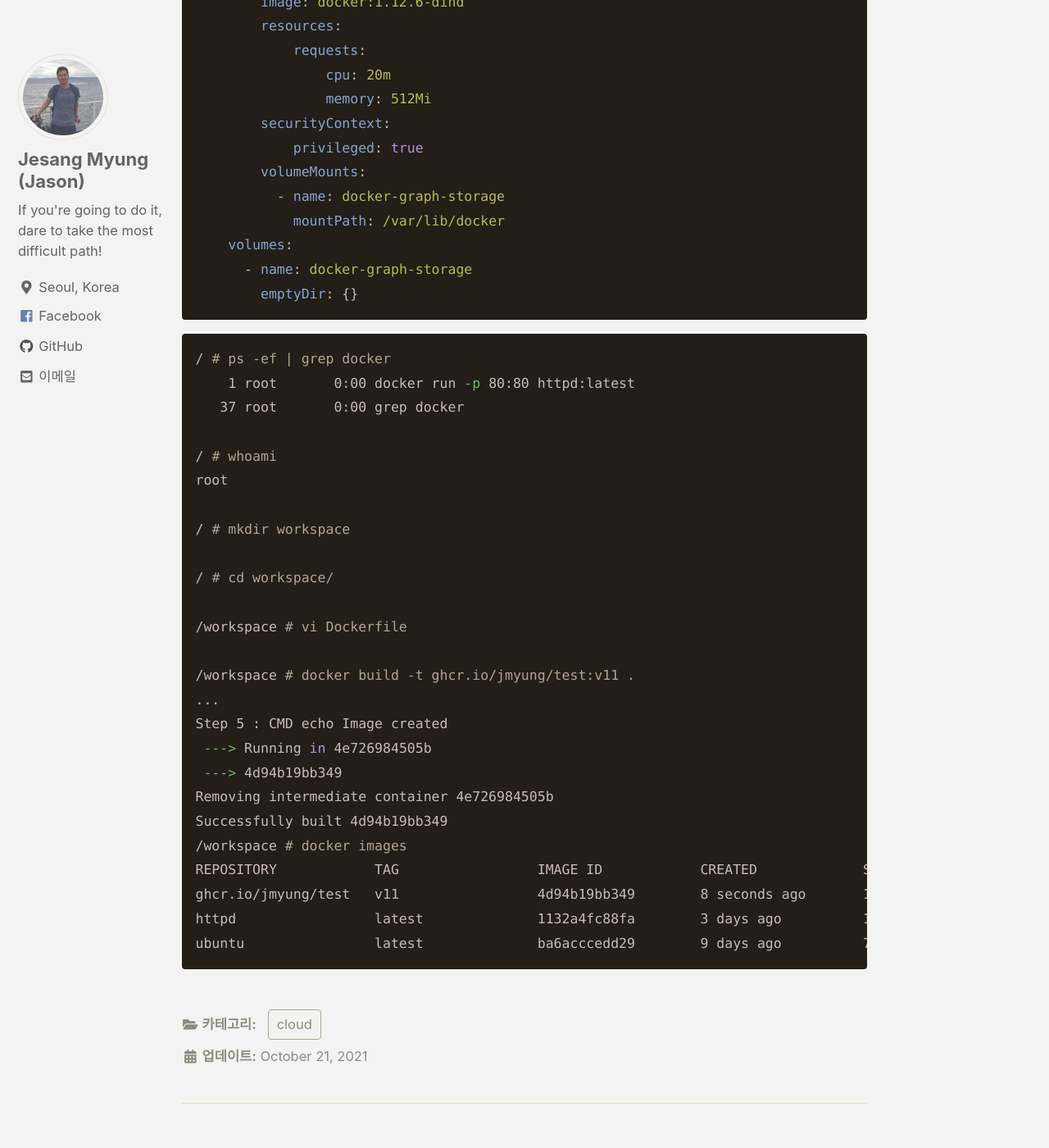
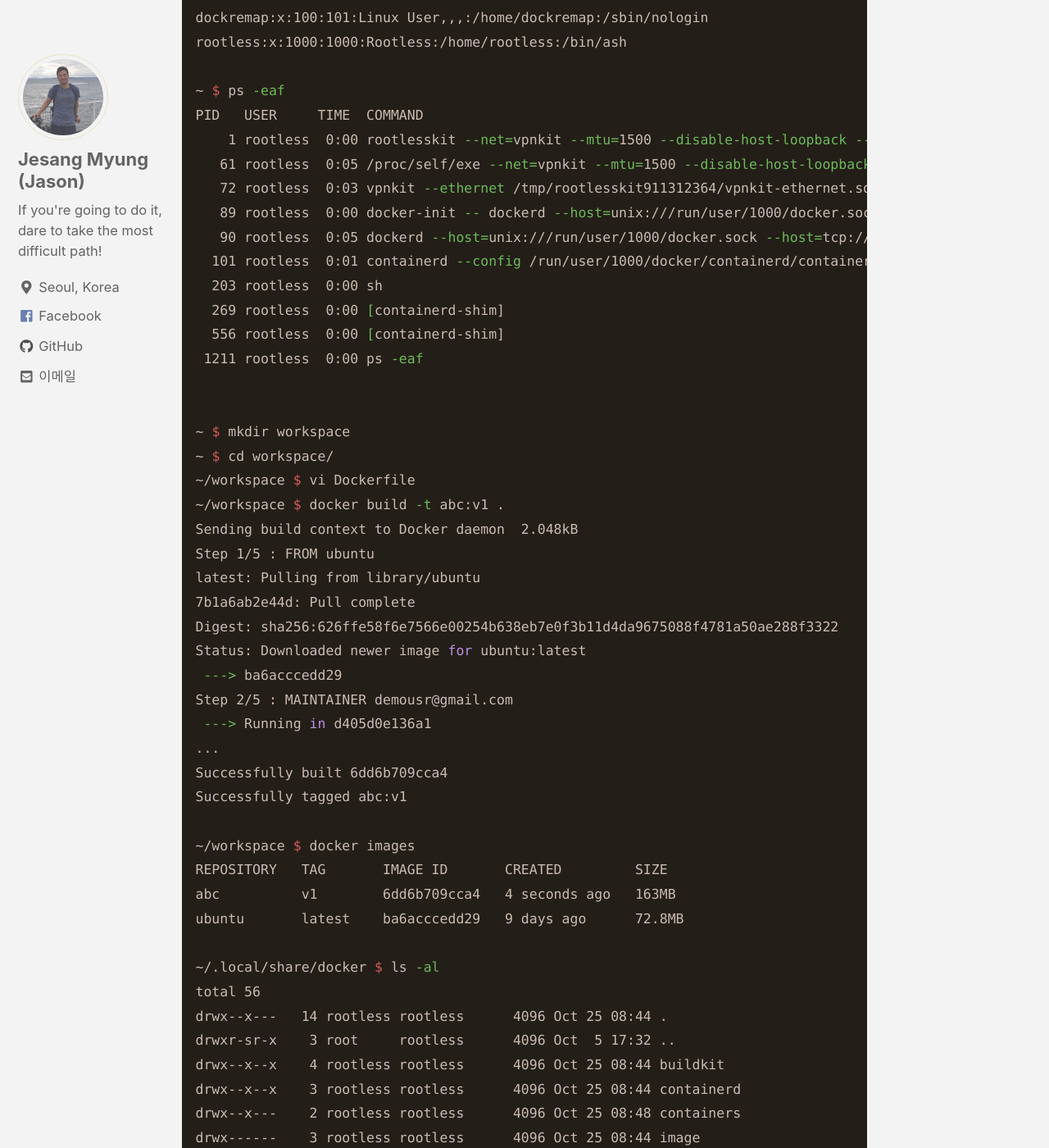
Before and after one commit to jmyung/jmyung.github.io, a Jekyll site: the page built from _posts/2021-10-20-buildah-in-container.md, in a window 1280 px wide and 1400 px high, scrolled down 2822 px. Shown: the whole window at 82% size. Built offline with Jekyll 4.4.1, drawn with Linux system fonts in a browser that asks for light colours; cached includes are drawn as plain includes; nearby versions of some CDN libraries; some of the changed text lies outside the part shown.

Commit message:
Update 2021-10-20-buildah-in-container.md

````diff
--- a/_posts/2021-10-20-buildah-in-container.md
+++ b/_posts/2021-10-20-buildah-in-container.md
@@ -76,66 +76,85 @@ buildah push ghcr.io/jmyung/test:v11
 
 # Docker in containerd
 
-priviledge mode 사용
+rootless 유저 사용
 
 yaml
 ```yaml
 apiVersion: v1
 kind: Pod
 metadata:
-    name: dind
+  name: rootless
 spec:
-    containers:
-      - name: docker-cmds
-        image: docker:1.12.6
-        command: ['docker', 'run', '-p', '80:80', 'httpd:latest']
-        resources:
-            requests:
-                cpu: 10m
-                memory: 256Mi
-        env:
-          - name: DOCKER_HOST
-            value: tcp://localhost:2375
-      - name: dind-daemon
-        image: docker:1.12.6-dind
-        resources:
-            requests:
-                cpu: 20m
-                memory: 512Mi
-        securityContext:
-            privileged: true
-        volumeMounts:
-          - name: docker-graph-storage
-            mountPath: /var/lib/docker
-    volumes:
-      - name: docker-graph-storage
-        emptyDir: {}
+  containers:
+    - image: docker:dind-rootless
+      imagePullPolicy: Never
+      name: rootless
+      env:
+        - name: DOCKER_HOST
+          value: unix:///run/user/1000/docker.sock
+      securityContext:
+        privileged: true
 ```
 
 ```sh
-/ # ps -ef | grep docker
-    1 root       0:00 docker run -p 80:80 httpd:latest
-   37 root       0:00 grep docker
+/ $ cat /etc/passwd
+...
+dockremap:x:100:101:Linux User,,,:/home/dockremap:/sbin/nologin
+rootless:x:1000:1000:Rootless:/home/rootless:/bin/ash
 
-/ # whoami
-root
+~ $ ps -eaf
+PID   USER     TIME  COMMAND
+    1 rootless  0:00 rootlesskit --net=vpnkit --mtu=1500 --disable-host-loopback --port-driver=builtin --copy-up=/etc --copy-up=6:2376/tcp docker-init -- dockerd --host=unix:///run/user/1000/docker.sock --host=tcp://0.0.0.0:2376 --tlsverify --tlscacert /ce-tlscert /certs/server/cert.pem --tlskey /certs/server/key.pem
+   61 rootless  0:05 /proc/self/exe --net=vpnkit --mtu=1500 --disable-host-loopback --port-driver=builtin --copy-up=/etc --copy-2376:2376/tcp docker-init -- dockerd --host=unix:///run/user/1000/docker.sock --host=tcp://0.0.0.0:2376 --tlsverify --tlscacert m --tlscert /certs/server/cert.pem --tlskey /certs/server/key.pem
+   72 rootless  0:03 vpnkit --ethernet /tmp/rootlesskit911312364/vpnkit-ethernet.sock --mtu 1500 --host-ip 0.0.0.0
+   89 rootless  0:00 docker-init -- dockerd --host=unix:///run/user/1000/docker.sock --host=tcp://0.0.0.0:2376 --tlsverify --tlsr/ca.pem --tlscert /certs/server/cert.pem --tlskey /certs/server/key.pem
+   90 rootless  0:05 dockerd --host=unix:///run/user/1000/docker.sock --host=tcp://0.0.0.0:2376 --tlsverify --tlscacert /certs/sert /certs/server/cert.pem --tlskey /certs/server/key.pem
+  101 rootless  0:01 containerd --config /run/user/1000/docker/containerd/containerd.toml --log-level info
+  203 rootless  0:00 sh
+  269 rootless  0:00 [containerd-shim]
+  556 rootless  0:00 [containerd-shim]
+ 1211 rootless  0:00 ps -eaf
 
-/ # mkdir workspace
 
-/ # cd workspace/
+~ $ mkdir workspace
+~ $ cd workspace/
+~/workspace $ vi Dockerfile
+~/workspace $ docker build -t abc:v1 .
+Sending build context to Docker daemon  2.048kB
+Step 1/5 : FROM ubuntu
+latest: Pulling from library/ubuntu
+7b1a6ab2e44d: Pull complete
+Digest: sha256:626ffe58f6e7566e00254b638eb7e0f3b11d4da9675088f4781a50ae288f3322
+Status: Downloaded newer image for ubuntu:latest
+ ---> ba6acccedd29
+Step 2/5 : MAINTAINER demousr@gmail.com
+ ---> Running in d405d0e136a1
+...
+Successfully built 6dd6b709cca4
+Successfully tagged abc:v1
 
-/workspace # vi Dockerfile
+~/workspace $ docker images
+REPOSITORY   TAG       IMAGE ID       CREATED         SIZE
+abc          v1        6dd6b709cca4   4 seconds ago   163MB
+ubuntu       latest    ba6acccedd29   9 days ago      72.8MB
 
-/workspace # docker build -t ghcr.io/jmyung/test:v11 .
-...
-Step 5 : CMD echo Image created
- ---> Running in 4e726984505b
- ---> 4d94b19bb349
-Removing intermediate container 4e726984505b
-Successfully built 4d94b19bb349
-/workspace # docker images
-REPOSITORY            TAG                 IMAGE ID            CREATED             SIZE
-ghcr.io/jmyung/test   v11                 4d94b19bb349        8 seconds ago       163.1 MB
-httpd                 latest              1132a4fc88fa        3 days ago          143.5 MB
-ubuntu                latest              ba6acccedd29        9 days ago          72.77 MB
+~/.local/share/docker $ ls -al
+total 56
+drwx--x---   14 rootless rootless      4096 Oct 25 08:44 .
+drwxr-sr-x    3 root     rootless      4096 Oct  5 17:32 ..
+drwx--x--x    4 rootless rootless      4096 Oct 25 08:44 buildkit
+drwx--x--x    3 rootless rootless      4096 Oct 25 08:44 containerd
+drwx--x---    2 rootless rootless      4096 Oct 25 08:48 containers
+drwx------    3 rootless rootless      4096 Oct 25 08:44 image
+drwxr-x---    3 rootless rootless      4096 Oct 25 08:44 network
+drwx--x---    6 rootless rootless      4096 Oct 25 08:48 overlay2
+drwx------    4 rootless rootless      4096 Oct 25 08:44 plugins
+drwx------    2 rootless rootless      4096 Oct 25 08:44 runtimes
+drwx------    2 rootless rootless      4096 Oct 25 08:44 swarm
+drwx------    2 rootless rootless      4096 Oct 25 08:48 tmp
+drwx------    2 rootless rootless      4096 Oct 25 08:44 trust
+drwx-----x    2 rootless rootless      4096 Oct 25 08:44 volumes
+~/.local/share/docker $ cd overlay2/
+057751b8aee876b865bfe9048b8d932f39d8334f87db273edd4ac082b0b8e088/  af2ec237c2829060f395338f9176c0b7794f5b9aa907267bbb0fd6237caed
+81d32b75be2e62e5dfd2c7f7655827e3857f882fe3e0a5452e38ca4504d8effb/  l/
 ```
````
